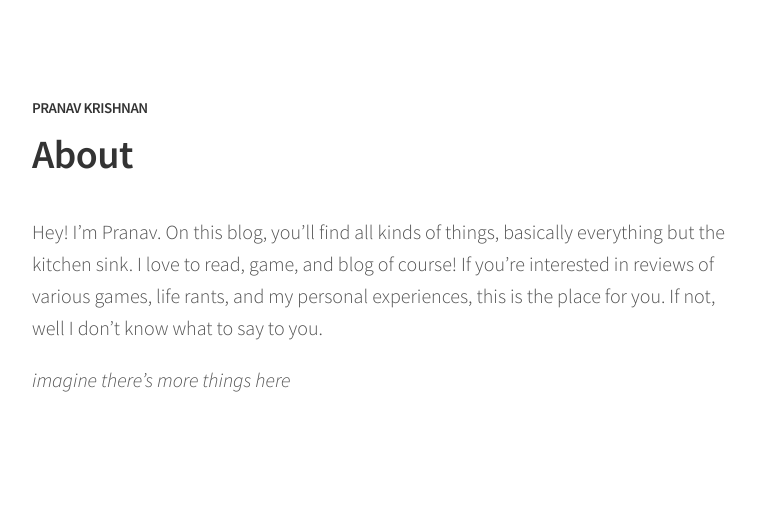
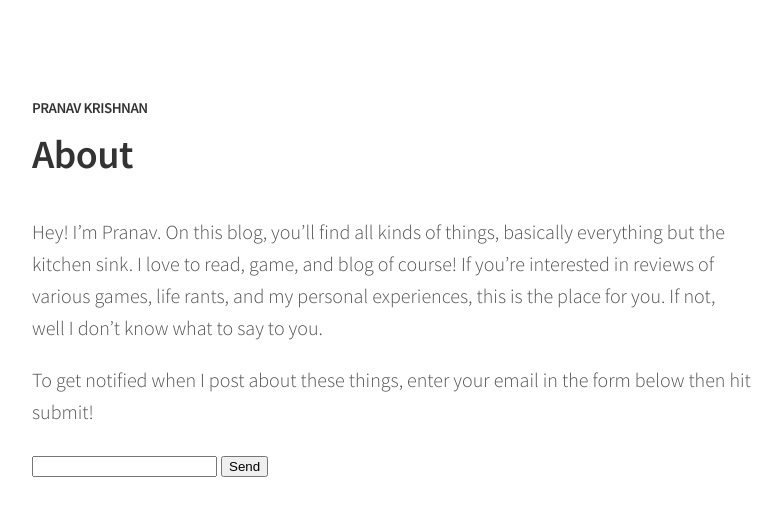
Before and after one commit to nostack/nostack.github.io, a Jekyll site: the page built from about.md, in a window 1280 px wide. Shown: the top 516 px of the page, without its empty margins (248-1029 px from the left). Built offline with Jekyll 4.4.1, drawn with Linux system fonts in a browser that asks for light colours; Markdown is read by kramdown in place of the engine named in the settings.

Commit message:
Name of Post Here

```diff
--- a/about.md
+++ b/about.md
@@ -5,4 +5,11 @@ permalink: /about/
 
 Hey! I'm Pranav. On this blog, you'll find all kinds of things, basically everything but the kitchen sink. I love to read, game, and blog of course! If you're interested in reviews of various games, life rants, and my personal experiences, this is the place for you. If not, well I don't know what to say to you.
 
-*imagine there's more things here*
+To get notified when I post about these things, enter your email in the form below then hit submit!
+
+<!--Form to Handle Email Notifications-->
+<form action="//formspree.io/pranavkrsh@gmail.com"
+      method="POST">
+    <input type="email" name="_replyto">
+    <input type="submit" value="Send">
+</form>
```
Also changed, not shown: _posts/2016-02-02-scripting-e-mail-notifications.markdown (added, +55 -0 lines), 3 other files.
